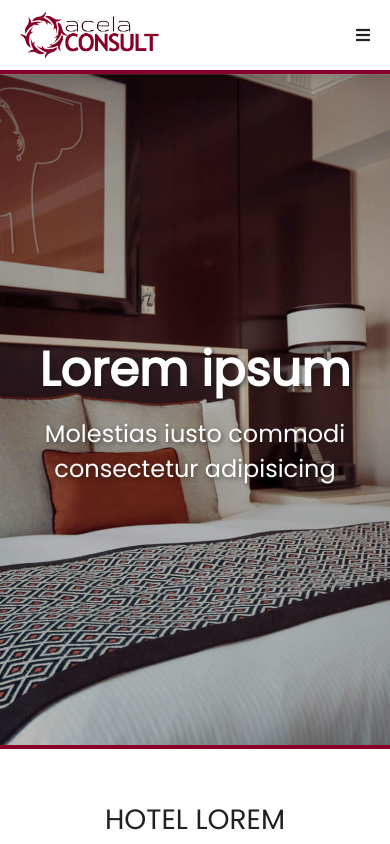
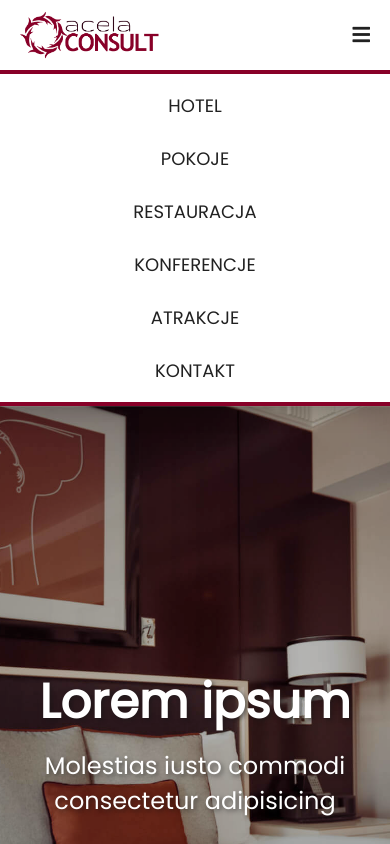
Before and after one commit to Trxior/hotel-web, a website: page index.html in a window 390 px wide. Both pictures are taken after a click on the icon 363 px from the left and 34 px from the top of the page. Shown: the top 844 px of the page. Drawn offline with Linux system fonts and the light colour scheme.

Commit message:
include main.js to all HTML files, responsive navigation

```diff
--- a/index.html
+++ b/index.html
@@ -172,7 +172,7 @@
         </section>
         <p class="footer__copyrights">All rights reserved. &copy; xyzxyzxyz.pl</p>
     </footer>
-
+    <script src="./js/main.js"></script>
 </body>
 
 </html>
--- /dev/null
+++ b/js/main.js
@@ -0,0 +1,10 @@
+const menuBtn = document.getElementById('menu-btn'),
+    nav = document.querySelector('.header__navigation');
+
+menuBtn.addEventListener('click', () => {
+    if (window.getComputedStyle(nav).display === "none") {
+        nav.style = 'display: block';
+    } else {
+        nav.style = 'display: none';
+    }
+});
--- a/scss/_header.scss
+++ b/scss/_header.scss
@@ -29,6 +29,7 @@
 
     &__menu {
         display: none;
+        font-size: 20px;
         cursor: pointer;
     }
 
@@ -56,7 +57,7 @@
         }
     }
 
-    .dropdown {
+/*    .dropdown {
         position: absolute;
         min-width: 250px;
         display: none;
@@ -74,5 +75,5 @@
             border: solid 1px rgba(21, 21, 21, .25);
             box-shadow: 2px 2px 2px rgba(21, 21, 21, .25);
         }
-    }
+    }*/
 }
--- a/scss/_responsive.scss
+++ b/scss/_responsive.scss
@@ -14,6 +14,8 @@
     }
 
     .header {
+        padding: 0;
+
         &__container {
             flex-direction: column;
             align-items: stretch;
@@ -21,6 +23,7 @@
 
         &__wrapper {
             flex: 1 1 100%;
+            padding: 10px 20px;
         }
 
         &__menu {
@@ -31,16 +34,17 @@
             display: none;
             position: static;
             flex: 1 1 100%;
+            border-top: 4px solid $red;
 
             &__item {
                 display: block;
                 text-align: center;
                 font-size: 18px;
-                padding: 5px 0;
+                margin: 10px;
             }
         }
 
-        .dropdown {
+        /*        .dropdown {
             position: static;
             padding-top: 0;
 
@@ -49,7 +53,7 @@
                 border-bottom: solid 2px #880028;
                 box-shadow: none;
             }
-        }
+        }*/
     }
 
     .hotel {
```
Also changed, not shown: css/style.css.
